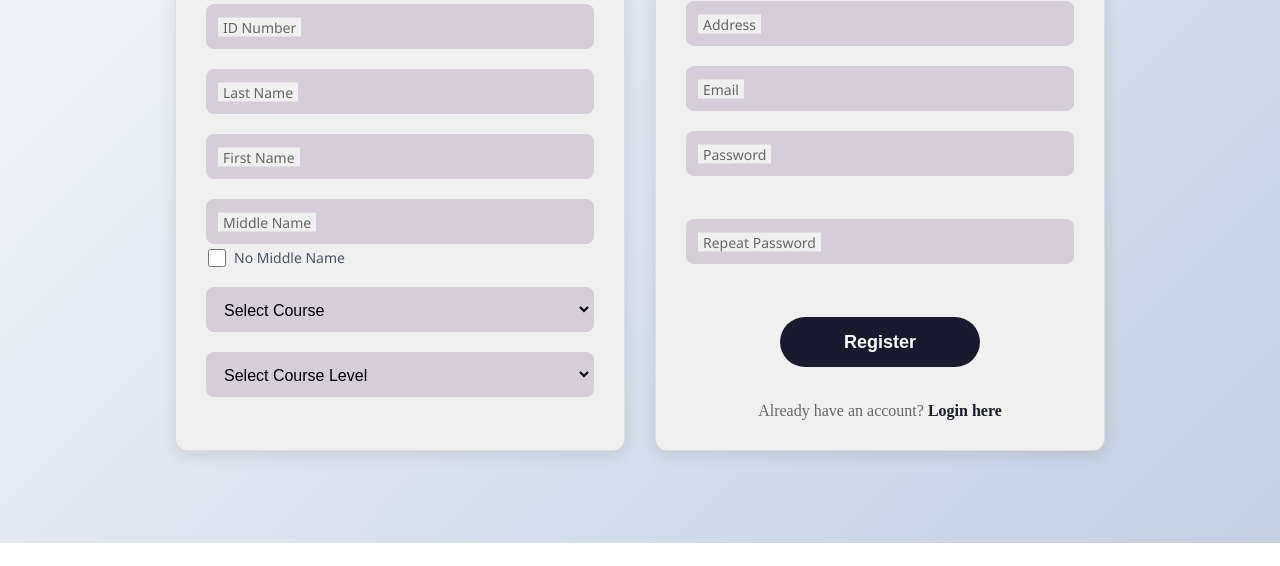
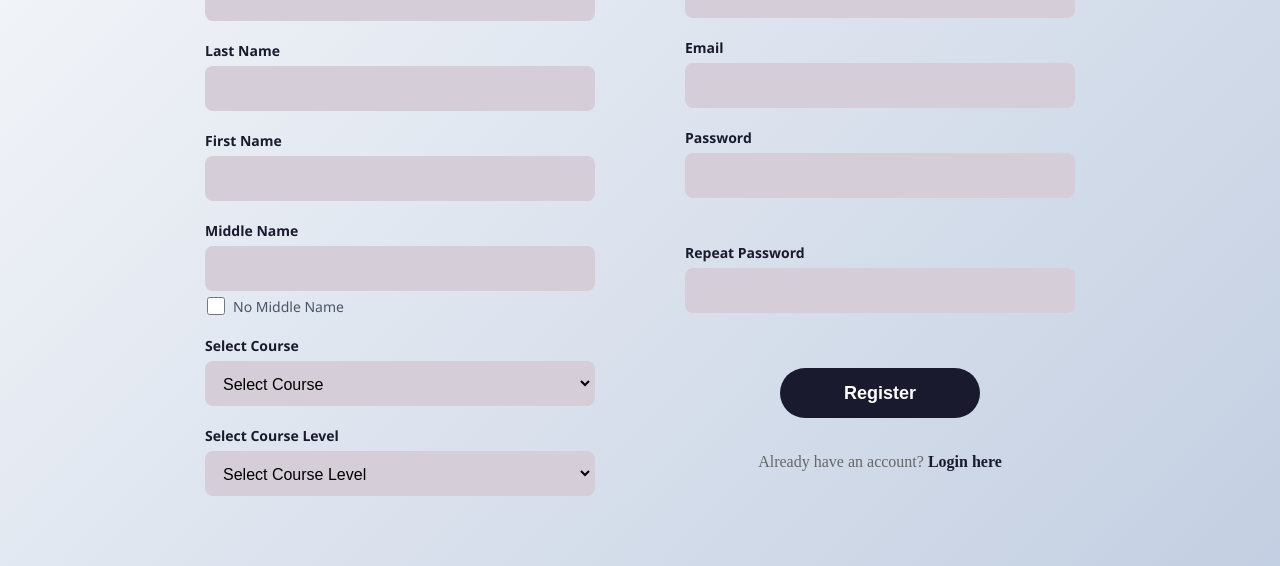
Before and after one commit to ajayseee/ccs-sitin-monitoring, a website: page Register.html in a window 1280 px wide. Shown: the part 257-823 px from the top of the page. Before the commit the page ends 800 px from the top, so only its background shows below. Drawn offline with nearby package versions, Linux system fonts and the light colour scheme; no server answers.

Commit message:
Transform registration form: remove card background/border/shadow, change inputs to use bold static labels positioned above inputs, and perfectly align Middle Name and Repeat Password sections vertically

```diff
--- a/Register.css
+++ b/Register.css
@@ -107,29 +107,19 @@ form{
 .input-text{
     display: flex;
     flex-direction: column;
+    gap: 6px;
     position: relative;
 }
 
 .input-text label{
-    position: absolute;
-    left: 12px;
-    top: 50%;
-    transform: translateY(-50%);
+    position: static;
+    transform: none;
     font-size: 14px;
-    color: #666;
-    pointer-events: none;
-    transition: all 0.3s ease;
-    background-color: #f0f0f0;
-    padding: 0 5px;
-}
-
-.input-text input:focus + label,
-.input-text input:not(:placeholder-shown) + label,
-.input-text select:focus + label,
-.input-text select:valid + label{
-    top: -10px;
-    font-size: 12px;
+    font-weight: 700;
     color: #1a1a2e;
+    pointer-events: auto;
+    background-color: transparent;
+    padding: 0;
 }
 
 form input{
@@ -174,12 +164,11 @@ form select:focus{
 .container-left,
 .container-right{
     padding: 30px;
-    border: 1px solid #ddd;
     width: 100%;
     max-width: 450px;
-    background-color: #f0f0f0;
-    border-radius: 12px;
-    box-shadow: 0 4px 15px rgba(0, 0, 0, 0.1);
+    background-color: transparent !important;
+    border: none !important;
+    box-shadow: none !important;
 }
 
 .container-left h1{
@@ -354,8 +343,9 @@ form select:focus{
     display: flex;
     align-items: center;
     gap: 8px;
-    margin-top: 5px;
-    margin-bottom: 15px;
+    margin-top: 5px !important;
+    margin-bottom: 0 !important;
+    height: 20px !important;
     cursor: pointer;
     padding-left: 2px;
 }
@@ -390,16 +380,18 @@ form select:focus{
 }
 
 .input-text-group .checkbox-container {
-    margin-top: 4px;
-    margin-bottom: 0;
+    margin-top: 5px !important;
+    margin-bottom: 0 !important;
+    height: 20px !important;
 }
 
 .feedback-msg {
     font-size: 12px;
-    margin-top: 5px;
-    margin-bottom: 0;
+    margin-top: 5px !important;
+    margin-bottom: 0 !important;
     font-weight: 600;
     transition: all 0.3s ease;
-    min-height: 18px;
+    height: 20px !important;
+    min-height: 20px !important;
     padding-left: 2px;
 }
--- a/Register.html
+++ b/Register.html
@@ -42,24 +42,24 @@
           <h1>Create Your Account</h1>
           <form action="">
             <div class="input-text">
+              <label for="number">ID Number</label>
               <input type="text" id="number" placeholder=" " />
-              <label for="number">ID Number</label>
             </div>
 
             <div class="input-text">
+              <label for="lastname">Last Name</label>
               <input type="text" id="lastname" placeholder=" " />
-              <label for="lastname">Last Name</label>
             </div>
 
             <div class="input-text">
+              <label for="firstname">First Name</label>
               <input type="text" id="firstname" placeholder=" " />
-              <label for="firstname">First Name</label>
             </div>
 
             <div class="input-text-group">
               <div class="input-text">
+                <label for="middlename">Middle Name</label>
                 <input type="text" id="middlename" placeholder=" " />
-                <label for="middlename">Middle Name</label>
               </div>
               <div class="checkbox-container">
                 <input type="checkbox" id="noMiddleNameCheckbox" />
@@ -67,11 +67,13 @@
               </div>
             </div>
             <div class="input-text">
+                <label for="course">Select Course</label>
                 <select id="course" required>
                   <option value="" disabled selected>Select Course</option>
                 </select>
             </div>
             <div class="input-text">
+                <label for="courselevel">Select Course Level</label>
                 <select id="courselevel" required>
                   <option value="" disabled selected>Select Course Level</option>
                 </select>
@@ -82,27 +84,27 @@
           <div class="container-right">
                 <form action="" style="margin-top: 55px">
             <div class="input-text">
+              <label for="address">Address</label>
               <input type="text" id="address" placeholder=" " />
-              <label for="address">Address</label>
             </div>
 
             <div class="input-text">
+              <label for="email">Email</label>
               <input type="text" id="email" placeholder=" " />
-              <label for="email">Email</label>
             </div>
 
             <div class="input-text-group">
               <div class="input-text">
+                <label for="password">Password</label>
                 <input type="password" id="password" placeholder=" " />
-                <label for="password">Password</label>
               </div>
               <div id="passwordFeedback" class="feedback-msg"></div>
             </div>
 
             <div class="input-text-group">
               <div class="input-text">
+                <label for="confirmPassword">Repeat Password</label>
                 <input type="password" id="confirmPassword" placeholder=" " />
-                <label for="confirmPassword">Repeat Password</label>
               </div>
               <div id="confirmPasswordFeedback" class="feedback-msg"></div>
             </div>
```
